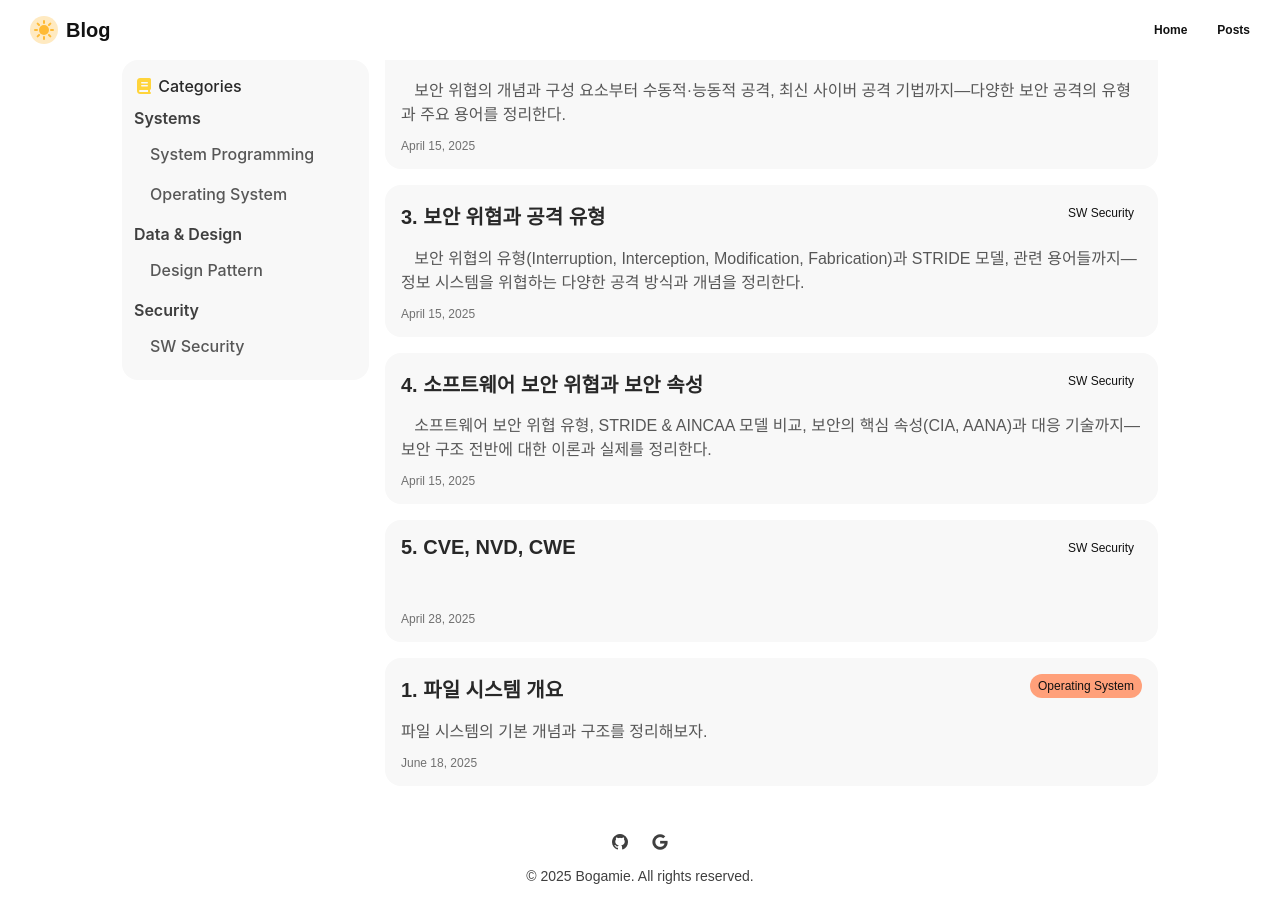
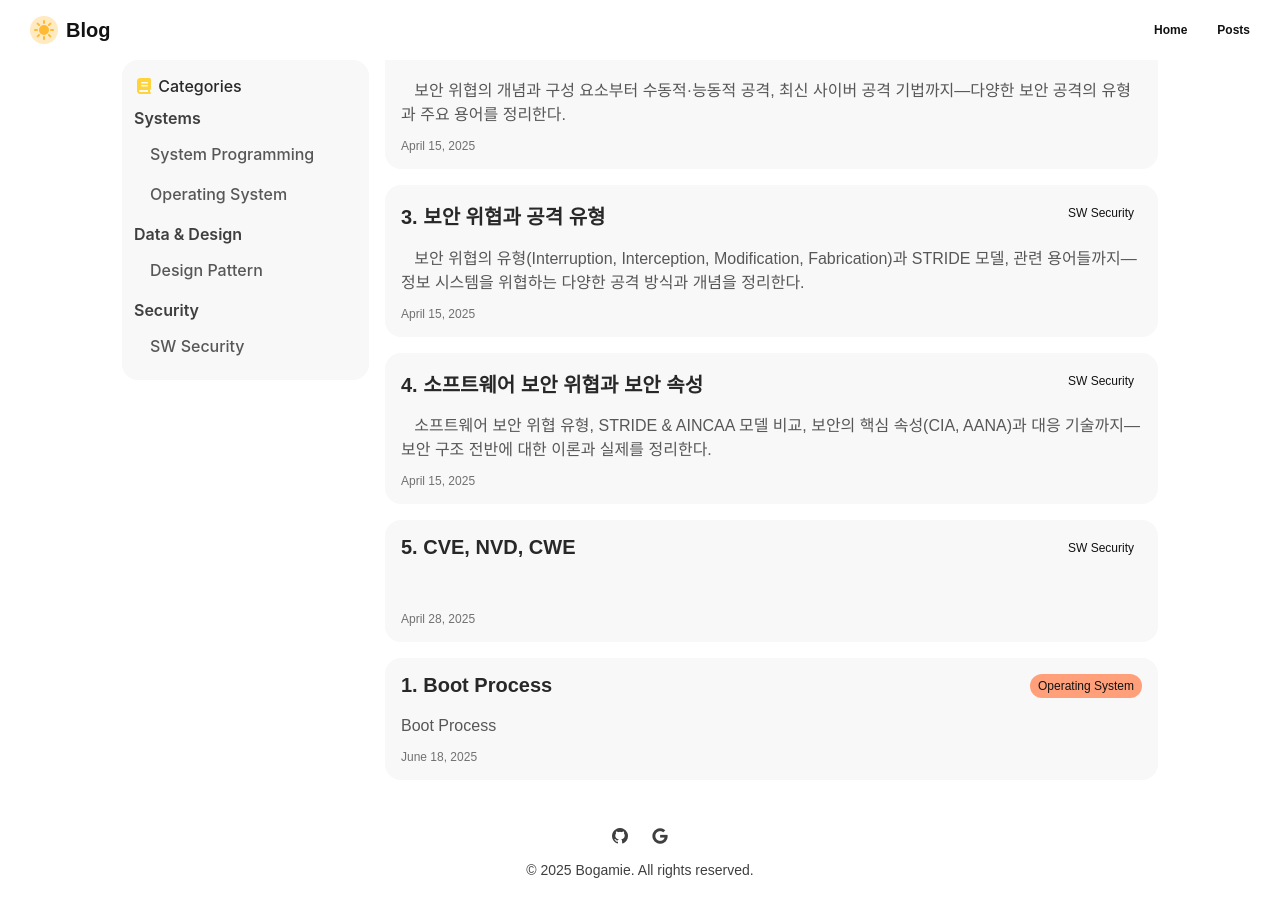
Before and after one commit to bogamie/bogamie.github.io, a Jekyll site: the page built from _pages/posts.html, in a window 1280 px wide and 900 px high, scrolled down 1820 px. Built offline with Jekyll 4.4.1, drawn with Linux system fonts in a browser that asks for light colours; cached includes are drawn as plain includes; nearby versions of some CDN libraries; some web fonts are replaced; some of the changed lines change nothing that is shown.

Commit message:
Update 2025-06-18-operating-system-1.md

```diff
--- a/_posts/Operating System/2025-06-18-operating-system-1.md
+++ b/_posts/Operating System/2025-06-18-operating-system-1.md
@@ -1,75 +1,44 @@
 ---
-title:  "1. 파일 시스템 개요"
-excerpt: "파일 시스템의 기본 개념과 구조를 정리해보자."
+title:  "1. Boot Process"
+excerpt: "Boot Process"
 date:   2025-06-18 12:42:47 +0900
 categories: Operating System
 permalink: posts/1-file-system-overview
 published: true
 # Data Structure / Algorithm / Computer Architecture / System Programming / Computer Network / Database / Design Pattern / Web Programming / JavaScript / Java
 ---
-# 1.1 파일 시스템
-## a. 파티션
-* 제한된 저장매체 공간(볼륨)을 보다 효과적으로 사용하기 위한 수단
-* 연속된 저장 공간을 하나 이상의 연속되고 독립된 영역으로 나누어서 사용할 수 있도록 정의한 규약
-* 1TB의 SSD를 500GB씩 2개로 나누어 사용할 때 파티션의 개념이 필요
-* 디스크를 하나의 공간으로 사용하는 것을 **단일 파티션**, 2개 이상의 파티션으로 나눈 것은 **다중 파티션**이라고 함
+# 1.1 Boot Process
+&nbsp;&nbsp; 컴퓨터가 부팅될 때, 실행을 시작하기 위해 프로그램 카운터(PC)는 메모리의 미리 정해진 위치로 설정된다. 만약  초기 실행 코드(initial machine instructions)가 DRAM에 저장된다면, 시스템이 DRAM을 초기화하기 전에 해당 명령어들을 가져와 실행해야 하므로 문제가 발생할 수 있다. 이를 피하기 위해, 일반적으로 시스템은 부팅 코드를 저장하기 위한 특별한 read-only 하드웨어 메모리인 ***Boot ROM***을 사용한다. x86 아키텍처에서는 이 부트 프로그램을 **BIOS**(Basic Input/Output System)라고 부른다.
 
-## b. 볼륨
-* 운영체제가 사용 가능한 섹터(sector)들의 집합
-* 운영체제가 인식하고 사용할 수 있는 저장공간 단위
-* 물리적으로 연속된 공간의 사용 여부와 관계 없는 섹터들의 집합
-* 하드디스크는 2개 이상이지만 사용자가 인식하는 볼륨은 하나임
+&nbsp;&nbsp; 하지만 모든 커널을 ROM에 저장하는 방식은 몇 가지 단점이 있다. 가장 큰 문제점은 운영체제를 업데이트하기 어렵다는 것이다. ROM 명령어들은 컴퓨터가 생산될 때 정해지고 몇몇의 예외를 제외하고는 변경할 수 없다. 만약 BIOS를 업데이트되는 도중 오류가 발생한다면, 컴퓨터는 영원히 사용할 수 없는 상태(부팅 불가, BIOS 업데이트 완료 불가)로 남게 될 수 있다
 
-## c. MBR (Master Boot Record)
-### i. 정의
-* 디스크의 첫 번째 섹터에 위치하는 파티션 테이블
-* 디스크의 가장 앞쪽 512바이트에 항상 위치함
-* 운영체제가 부팅될 때 가장 먼저 읽는 영역
-* 파티션 정보와 부트로더가 포함되어 있음
+&nbsp;&nbsp; 또한 운영체제는 버그와 보안 취약점이 발견되고 수정되기 때문에 자주 업데이트 해야 한다. 이러한 이유와 ROM이 비교적 느리고 비싸다는 점 때문에 BIOS는 짧은 코드만 넣는 것이 바람직하다.
 
-### ii. 구조
+&nbsp;&nbsp; BIOS는 하드웨어에 대한 간접적인 접근 방식을 제공한다. BIOS는 디스크(또는 flash RAM)의 고정된 위치에서 고정된 크기의 바이트 블록을 메모리로 읽어온다. 이 바이트 블록을 ***bootloader***라고 부른다. BIOS가 메모리로 부트로더를 복사하면, 그 블록의 첫 번째 명령어로 점프한다. 현대 시스템에서는 BIOS는 부트로더가 컴퓨터 바이러스에 의해 손상되지 않았는지 검증한다. (만약 바이러스가 부트로더를 변경하고 BIOS가 변경된 코드에 점프하도록 할 수 있다면, 바이러스는 시스템을 완전히 제어할 수 있다.) 검증을 위해 부트로더는 암호학적 서명(*cryptographic signature*)과 함께 저장된다. 이 서명은 파일의 바이트들과 비밀 암호키를 기반으로 특별히 설계된 함수의 결과이며, 해당하는 공개키를 가진 사람이 이 파일이 신뢰된 주체에 의해 생성되었는지를 확인할 수 있게 해준다. 이는 공격자가 비밀 키 없이 유효한 서명을 가진 다른 파일을 생성하는 것을 계산적으로 다루기 힘들게 한다. BIOS는 부트로더 코드가 서명과 일치하는지 확인하여 신뢰성(autenticity)을 보장한다.
 
-#### 가. 부트코드
-<img class="lazy" data-src="https://github.com/kisue01/assets/raw/refs/heads/main/hwlx2b1f7dmnnlauzhuw.avif#center" alt="image" height="30%" width="30%" onclick="showImage(this)">
+&nbsp;&nbsp; 부트로더는 차례대로 커널을 메모리로 읽어오고 그곳으로 점프한다. 또한 부트로더는 바이러스 훼손 여부를 확인하기 위해 운영체제의 암호학적 서명을 확인할 수 있다. 커널 실행 이미지는 보통 파일 시스템에 저장되어 있다. 따라서 부트로더를 찾기 위해 BIOS는 디스크에서 가공되지 않은 바이트 블록을 읽어야 한다. 그리고 부트로더는 운영체제 이미지를 찾고 읽어오기 위해 파일 시스템에서 데이터를 읽는 방법을 알고 있어야 한다.
 
-* 446 Bytes 크기의 프로그램 영역
-* 에러 메시지와 같은 상수 값들이 기록되어 있어 디지털 포렌식에서는 분석할 필요 없음
-* MBR에 저장된 파티션 테이블에서 부팅 가능한 파티션을 검색하여 부팅 가능한 파티션이 존재할 경우 해당 파티션의 VBR로 점프시킴
-* 부팅 가능한 파티션이 없을 경우 Invalid Partition Table Error, Error loading operating system, Missing operating system 등의 에러 메시지를 출력함
+---
 
-#### 나. 파티션 테이블
-<img class="lazy" data-src="https://github.com/kisue01/assets/raw/refs/heads/main/eitkdpvnttfrrzcdva3c.avif#center" alt="image" height="30%" width="30%" onclick="showImage(this)">
+&nbsp;&nbsp; 모든 PC는 메인보드를 가지고 있다. 메인보드에는 BIOS라고 불리는 프로그램이 있다. BIOS는 low-level I/O 소프트웨어를 포함한다. 현대의 BIOS는 비휘발성이지만 버그를 발견하면 운영체제에 의해 업데이트될 수 있는 flash RAM에 저장되어 있다.
 
-* 64 Bytes 크기의 파티션 정보 영역
-* 16 Bytes씩 총 4개의 파티션 정보를 저장할 수 있음
-* 시스템이 2개의 파티션을 사용하고 있다면, 파티션 엔트리 1과 2에 각각 파티션 정보가 저장되고 나머지 엔트리는 0으로 채워짐
-* 단일 파티션으로 구성되었지만 MBR이 있는 경우에는 파티션 엔트리 1에 파티션 정보가 저장되고 나머지 엔트리는 0으로 채워짐
+&nbsp;&nbsp; 컴퓨터가 부팅되면 BIOS가 실행된다. BIOS는 얼마의 RAM이 장착되어 있는지, 키보드나 다른 기본 장치가 연결되어 있는지, 올바르게 작동하는지 확인한다. BIOS는 PCIe와 PCI 버스들을 스캔하여 연결된 모든 장치를 탐색한다. 시스템이 마지막으로 부팅되었을 때와 다른 장치가 감지되면, 새 장치를 구성한다.
 
-<br>
+&nbsp;&nbsp; 그 후 BIOS는 CMOS(Complementary Metal Oxide Semiconductor) 메모리에서 저장된 장치 목록을 순서대로 시도하여 부팅 디바이스를 결정한다. 보통 CD-ROM 드라이브가 존재하는 경우, 해당 드라이브로부터 부팅을 시도한다. 만약 실패한다면 시스템은 하드 디스크로부터 부팅한다. 부팅 디바이스의 첫 번째 섹터는 메모리로 읽혀지고 실행된다. 이 섹터는 보통 어떤 파티션이 활성화되어 있는지 알기 위해 부트 섹터의 끝에 위치한 파티션 테이블을 검사하는 프로그램을 포함한다. 다음으로 해당 파티션에서 2차 부트로더가 읽혀진다. 이 로더는 활성 파티션에서 운영체제를 읽어 들인 뒤, 이를 시작한다.
 
-<img class="lazy invert" data-src="https://github.com/kisue01/assets/raw/refs/heads/main/ncfgqi19risbqsk8p3cn.avif#center" alt="image" height="70%" width="70%" onclick="showImage(this)">
+&nbsp;&nbsp; 그 다음, 운영체제는 BIOS에게 시스템 구성 정보를 요청한다. 각 장치에 대해 장치 드라이버가 존재하는지 확인한다. 만약 드라이버가 없다면, 유저에게 드라이버가 있는 CD-ROM을 넣으라고 하거나 인터넷에서 설치하라고 요청한다. 모든 장치 드라이버가 있으면 운영체제는 이 드라이버들을 커널에 로드한다.
 
-* **Boot Flag**
-  * 부팅이 가능한 파티션인지를 나타냄 (부팅 가능하면 0x80, 불가능하면 0x00)
-* **Starting CHS Address**
-  * CHS(Cylinder, Head, Sector) 모드로 표현하는 파티션의 시작 주소
-  * 현대 시스템에서는 LBA를 사용하므로 이 값은 무시됨
-* **Partition Type**
-  * 파티션의 파일 시스템 유형을 나타냄 (예: 0x07은 NTFS, 0x83은 Linux, 0x0C는 FAT32)
-* **Starting LBA Address**
-  * LBA(Logical Block Addressing) 모드로 표현하는 파티션의 시작 주소
-  * LBA 방식은 하드디스크 한 섹터를 블록 단위로 하여 첫 번째 섹터를 0번으로 순서대로 번호를 매김
-* **Size in Sector**
-  * 파티션에서 사용하는 LBA의 총 개수, 해당 파티션의 총 섹터 개수를 나타냄
-  * LBA 블록 하나는 512 Bytes이므로 이 값을 512로 곱하면 파티션의 크기를 바이트 단위로 알 수 있음
 
-#### 다. 부트 시그니처
-<img class="lazy" data-src="https://github.com/kisue01/assets/raw/refs/heads/main/iunpreinl97oytmy9tsb.avif#center" alt="image" height="30%" width="30%" onclick="showImage(this)">
+컴퓨터가 부팅될 때, 실행을 시작하기 위해 CPU의 프로그램 카운터(PC)는 메모리의 미리 정해진 위치로 설정된다. 이 초기 위치에는 시스템 부팅을 위한 코드가 존재해야 한다. 만약 초기 실행 코드(initial machine instructions)가 DRAM에 저장되어 있다면, 시스템이 DRAM을 초기화하기 전에 해당 명령어들을 가져와 실행해야 하므로 문제가 발생할 수 있다. 이를 피하기 위해, 일반적으로 시스템은 부팅 코드를 저장하기 위한 특별한 읽기 전용 하드웨어 메모리인 Boot ROM을 사용한다. x86 아키텍처에서는 이 부트 프로그램을 BIOS(Basic Input/Output System)라고 부른다.
 
-* MBR의 마지막 2바이트에 위치하며, 반드시 0x55와 0xAA 바이트 시퀀스를 포함해야 함
-* 이 값이 없으면 MBR이 손상되었거나 올바르지 않은 MBR임을 나타냄
+하지만 모든 커널이나 운영체제를 ROM에 저장하는 방식은 여러 단점이 있다. 가장 큰 문제점은 운영체제를 쉽게 업데이트할 수 없다는 것이다. 대부분의 ROM은 제조 시에 내용을 고정하거나, 제한적인 수정만 허용한다. 특히 BIOS를 Flash ROM에 저장하는 현대 시스템에서도, BIOS 업데이트 중 오류가 발생할 경우 시스템이 더 이상 부팅되지 않는 치명적인 문제가 발생할 수 있다. 또한 운영체제는 버그나 보안 취약점이 발견되면 자주 업데이트되어야 하며, ROM은 일반적으로 느리고 쓰기 비용이 크기 때문에, BIOS는 최소한의 기능만 수행하도록 설계하는 것이 바람직하다.
 
-## d. VBR (Volume Boot Record)
-* 각 파티션의 첫 번째 섹터에 위치하는 부트로더
-* 파티션이 활성화되면 해당 파티션의 VBR이 실행됨
-* 파티션의 파일 시스템에 대한 정보와 부트로더가 포함되어 있음
+BIOS는 하드웨어에 대한 간접적인 접근 방식을 제공하는 저수준 펌웨어다. 전원이 켜지면 BIOS가 실행되며, 장착된 RAM의 용량을 확인하고 키보드, 타이머, 기타 기본적인 장치들이 올바르게 연결되고 동작하는지를 검사한다. 이어서 PCIe 및 PCI 버스를 스캔하여 시스템에 연결된 모든 하드웨어 장치를 탐색하며, 이전 부팅 시점과 다른 장치가 감지되면 새 장치를 초기화하고 구성한다.
+
+다음으로 BIOS는 CMOS(Complementary Metal Oxide Semiconductor) 메모리에 저장된 부팅 장치 목록을 읽어 부팅 순서를 결정한다. 일반적으로는 CD-ROM 드라이브, USB 장치, 하드 디스크 등 여러 장치가 설정된 순서대로 시도되며, 각 장치에서 부팅 가능한 매체를 찾는다. 선택된 부트 디바이스의 첫 번째 섹터(보통 MBR, Master Boot Record)는 메모리로 읽혀지고 실행된다.
+
+이 섹터는 어떤 파티션이 활성화되어 있는지를 판단하기 위해 파티션 테이블을 검사하는 간단한 부트 코드를 포함한다. 이후 활성 파티션의 부트 섹터가 로드되고, 이로부터 ***2차 부트로더(secondary bootloader)***가 메모리에 로딩된다. 이 부트로더는 운영체제 커널 이미지를 디스크에서 찾아 메모리로 읽고, 그 위치로 점프하여 실행을 시작한다. 이때 부트로더는 파일 시스템을 해석할 수 있어야 하며, 커널이 바이러스 등에 의해 변조되지 않았는지를 확인하기 위해 운영체제 이미지의 **암호학적 서명(cryptographic signature)**을 검증할 수도 있다.
+
+현대 시스템에서는 보안을 강화하기 위해 BIOS가 부트로더를 검증하는 기능도 포함하고 있다. 부트로더는 파일의 바이트와 비밀키를 기반으로 생성된 암호학적 서명과 함께 저장되며, BIOS는 대응되는 공개키를 사용하여 해당 서명이 유효한지, 즉 신뢰된 주체에 의해 생성된 코드인지를 확인한다. 이로써 공격자가 비밀키 없이 변조된 부트로더를 BIOS가 실행하게 만드는 것을 방지할 수 있다.
+
+운영체제가 실행되면, BIOS에게 시스템 구성 정보를 요청하여 메모리 맵, 장치 목록 등 하드웨어 관련 정보를 가져온다. 이후 운영체제는 시스템에 연결된 장치에 대한 드라이버가 존재하는지 확인하며, 필요한 경우 사용자가 직접 CD-ROM을 넣거나 인터넷을 통해 드라이버를 설치하도록 요청할 수 있다. 모든 장치 드라이버가 준비되면, 이들은 커널에 로드되고 본격적인 운영체제 실행이 시작된다.
```
